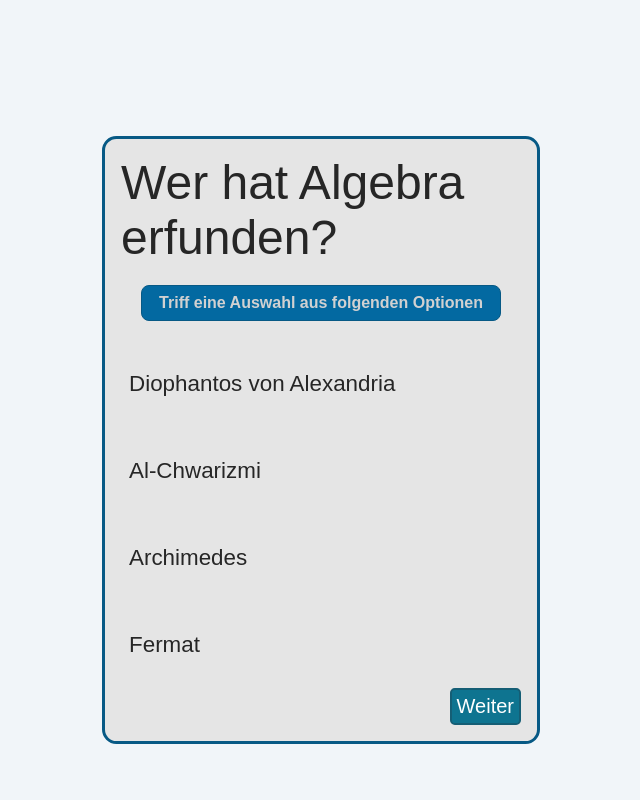
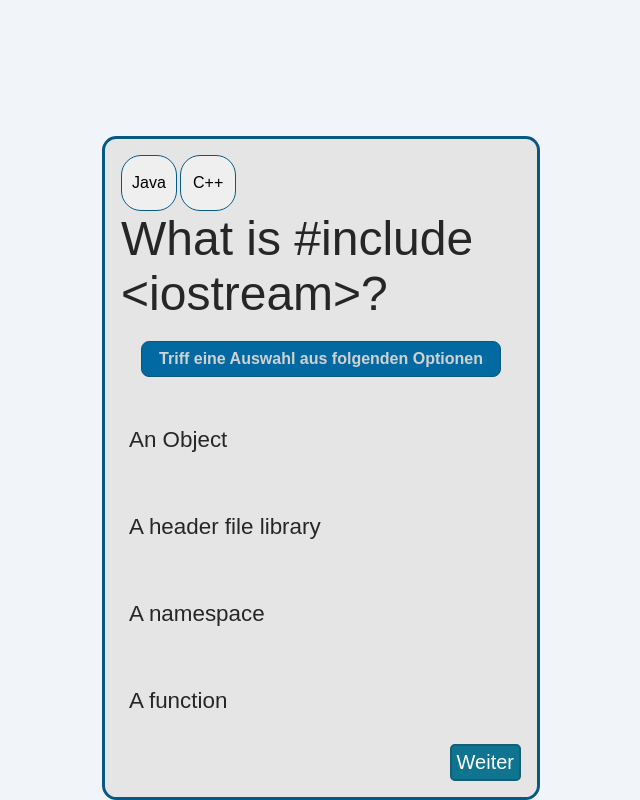
Before and after one commit to 1serkan/plainquizapp, a website built with Vite: page index.html in a window 1280 px wide. Shown: the whole page, without its empty margins (319-959 px from the left). Built offline with nearby package versions, Linux system fonts and the light colour scheme.

Commit message:
Change quiz concept, add category selection, code improvements

```diff
--- a/index.html
+++ b/index.html
@@ -8,6 +8,7 @@
     <body>
         <div id="container">
             <div id="box">
+            <div id="languages"><button type="button" onclick="quiz.selectLanguage(this)">Java</button><button type="button" onclick="quiz.selectLanguage(this)">C++</button></div>
             <question></question>
             <message>Triff eine Auswahl aus folgenden Optionen</message>
             <answer></answer>
--- a/scripts.js
+++ b/scripts.js
@@ -1,19 +1,25 @@
         const doc = document;
-        const question = doc.querySelector("question");
-        const answers = doc.querySelector("answer");
-        const next = doc.querySelector("next");
-        const message = doc.querySelector("message");
-        const box = doc.getElementById("box");
         const quiz = {
+            question: doc.querySelector("question"),
+            answers: doc.querySelector("answer"),
+            next: doc.querySelector("next"),
+            message: doc.querySelector("message"),
+            box: doc.getElementById("box"),
             step: 0,
             isClicked: false,
-            questions: ["Wer hat Algebra erfunden?", "Wie alt ist die Türkische Sprache?", "Welcher Fluss hat am meisten Wasser auf der Welt?", "Wo im menschlichen Körper befindet sich der kleinste Knochen?"],
-            answer: [["Diophantos von Alexandria", "Al-Chwarizmi", "Archimedes", "Fermat"], ["100 Jahre", "3000 Jahre", "6000 Jahre", "600 Jahre"], ["Nil", "Rhein", "Kongo", "Amazonas"], ["Im Ohr", "Im Finger", "Im Zäh"]],
-            rightChoices: ["Al-Chwarizmi", "6000 Jahre", "Amazonas", "Im Ohr"],
+            type: 1, //type 1 = multiple choice - type 2 text
+            language: "",
+            questions: [["A file containing a class called MyClass should be saved as:", "True or False: Java is case-sensitive: \'MyClass\' and \'myclass\' has different meaning."], ["What is #include <iostream>?", "True or False: C++ is case-sensitive: 'main' and 'Main' has different meaning."]], //Index 0 sind Java Fragen
+            answer: [[["MyClass.jv", "MyClass.java", "MyClass.js"], ["True", "False"]], [["An Object", "A header file library", "A namespace", "A function"], ["True", "False"]]],
+            rightChoices: [["MyClass.java", "True"], ["A header file library", "True"]],
             endPageText: "Glückwunsch du hast den Test abgeschlossen!",
             endPageFontSize: "2vh",
-
+            selectLanguage(input){
+                input.textContent == "Java" ? this.language = "Java" : this.language = "C++";
+                quiz.loadQuestion();
+            },
             initialize(){
+                quiz.language = "";
                 quiz.step = 0;
                 quiz.isClicked = false;
                 quiz.loadQuestion();
@@ -22,29 +28,45 @@
                 if(quiz.isClicked) return;
                 quiz.isClicked = true;
 
-                if(answerElement.textContent === quiz.rightChoices[quiz.step]){
-                    quiz.toggleColors(answerElement, box, message, next, "success");
+                if(quiz.language == "Java"){
+                if(answerElement.textContent === quiz.rightChoices[0][quiz.step]){
+                    quiz.toggleColors(answerElement, quiz.box, quiz.message, quiz.next, "success");
                     quiz.step++;
                 }else {
-                    quiz.toggleColors(answerElement, box, message, next, "failure");
+                    quiz.toggleColors(answerElement, quiz.box, quiz.message, quiz.next, "failure");
+                }
+                }else{
+                    if(answerElement.textContent === quiz.rightChoices[1][quiz.step]){
+                        quiz.toggleColors(answerElement, quiz.box, quiz.message, quiz.next, "success");
+                        quiz.step++;
+                    }else {
+                        quiz.toggleColors(answerElement, quiz.box, quiz.message, quiz.next, "failure");
+                    }
                 }
             },
             loadQuestion(){
-                question.innerText = quiz.questions[quiz.step];
-                answers.innerHTML = "";
-
-                quiz.answer[quiz.step]
-                .forEach((a, i) => {
-                    const answerElement = quiz.createAnswerElement(a, i);
-                    answers.appendChild(answerElement);
+                quiz.answers.innerHTML = "";
+                if(quiz.language == "Java"){
+                    quiz.question.innerText = quiz.questions[0][quiz.step];
+                    quiz.answer[0][quiz.step]
+                    .forEach((a, i) => {
+                        const answerElement = quiz.createAnswerElement(a, i);
+                        quiz.answers.appendChild(answerElement);
                 });
+                }else{
+                    quiz.question.innerText = quiz.questions[1][quiz.step];
+                    quiz.answer[1][quiz.step]
+                    .forEach((a, i) => {
+                        const answerElement = quiz.createAnswerElement(a, i);
+                        quiz.answers.appendChild(answerElement);
+                })}
             },
             end(){
-                question.innerText = quiz.endPageText;
-                question.style.fontSize = quiz.endPageFontSize;
-                message.remove();
-                next.remove();
-                answers.remove();
+                quiz.question.innerText = quiz.endPageText;
+                quiz.question.style.fontSize = quiz.endPageFontSize;
+                quiz.message.remove();
+                quiz.next.remove();
+                quiz.answers.remove();
             },
             toggleColors(x, b, m, n, state){
                 let mheight = "14vh";
@@ -84,11 +106,11 @@
             }
         }
 
-        next.addEventListener("click", () => {
+        quiz.next.addEventListener("click", () => {
             if(!quiz.isClicked) return;
 
             quiz.isClicked = false;
-            if(quiz.step < quiz.questions.length) {
+            if(quiz.step < quiz.questions[0].length) {
                 quiz.loadQuestion();
             }else{
                 quiz.end();
--- a/styles.css
+++ b/styles.css
@@ -3,13 +3,13 @@ body {
     background-color: #F1F5F9;
     margin: 0;
     height: 0;
+    user-select: none;
 }
 
 question{
     color: #262626;
     display: inline-flex;
     font-size: 3rem;
-    user-select: none;
     width: 50vh;
 }
 
@@ -20,7 +20,6 @@ next {
     background-color: #0E7490;
     padding: 5px;
     border-radius: 0.3rem;
-    user-select: none;
     font-size: 20px;
     place-self: end;
 }
@@ -48,7 +47,6 @@ next:hover {
 
 answer{
     display: grid;
-    user-select: none;
 }
 
 answer > p {
@@ -71,7 +69,23 @@ message{
     text-align: center;
     font-weight: bold;
     color: #d1d1d1;
-    user-select: none;
+}
+
+button{
+    width: 7vh;
+    height: 7vh;
+    font-size: 2vh;
+    border: none;
+    border: 1px solid #075985;
+    border-radius: 20px;
+    margin-right: 0.4vh;
+}
+
+button:hover {
+    background-color: #075985;
+    cursor: pointer;
+    color: white;
+    font-weight: bolder;
 }
 
 @media screen and (max-width: 980px){
```
